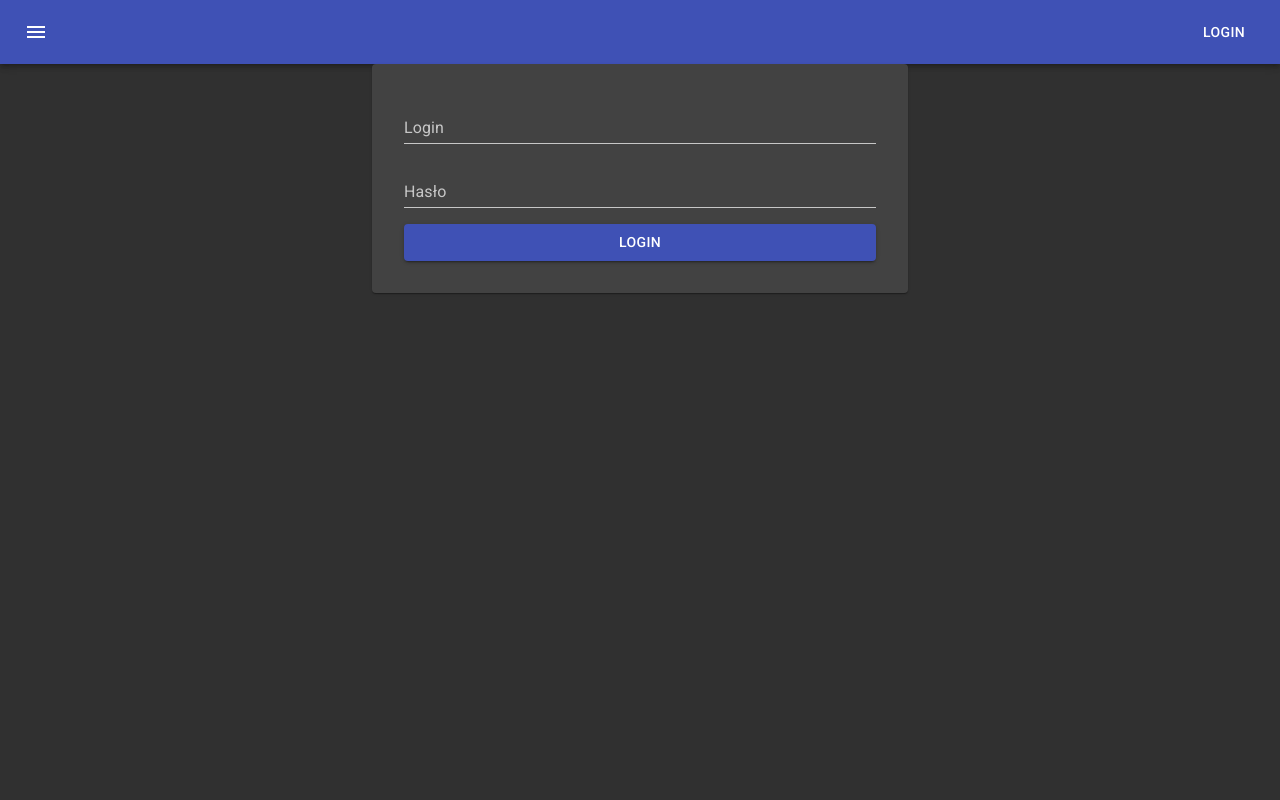
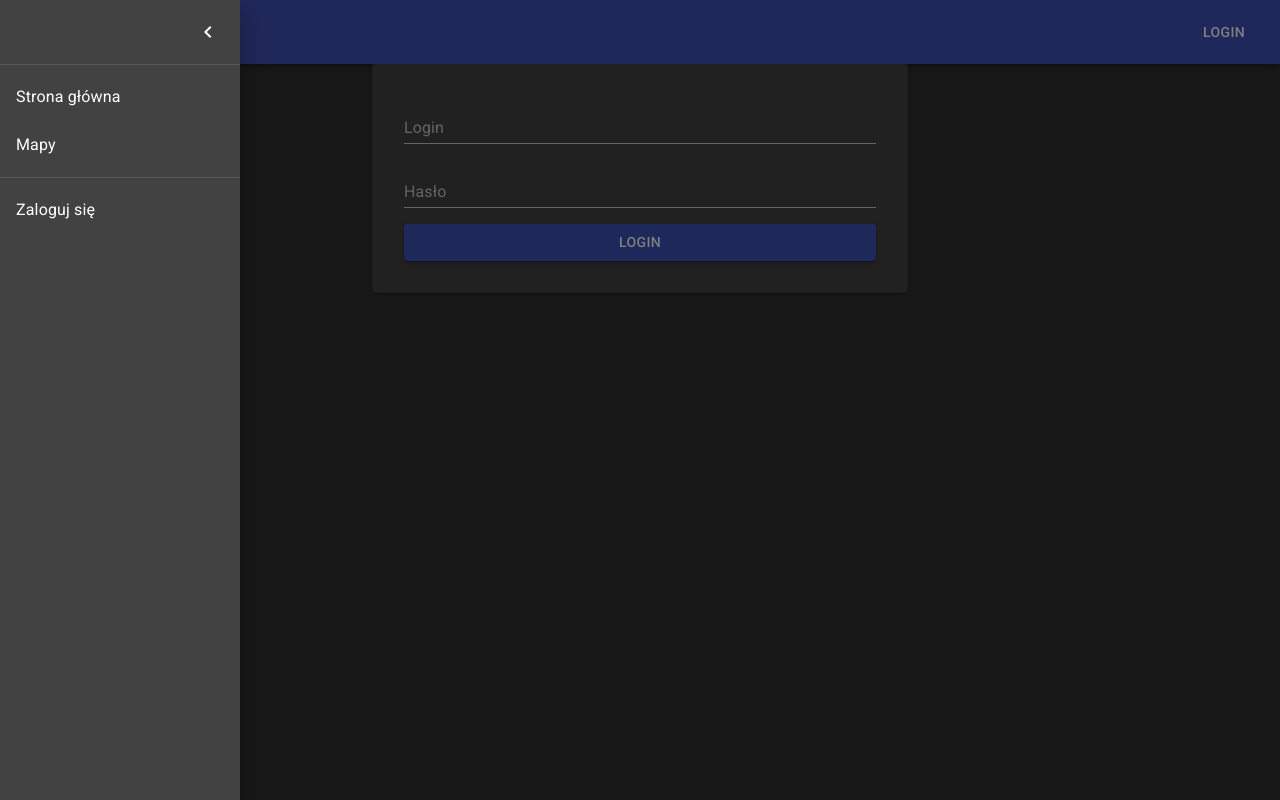
Before and after one commit to NKM-dev-team/nkm-front, a React (Create React App) app: page /login in a window 1280 px wide. Both pictures are taken after a click on the button "menu". Built offline with nearby package versions, Linux system fonts and the light colour scheme.

Commit message:
added left drawer

```diff
--- /dev/null
+++ b/src/components/LeftDrawer/index.tsx
@@ -0,0 +1,119 @@
+import React from "react";
+import clsx from "clsx";
+import {
+  makeStyles,
+  useTheme,
+  Theme,
+  createStyles,
+} from "@material-ui/core/styles";
+import Drawer from "@material-ui/core/Drawer";
+import CssBaseline from "@material-ui/core/CssBaseline";
+import AppBar from "@material-ui/core/AppBar";
+import Toolbar from "@material-ui/core/Toolbar";
+import List from "@material-ui/core/List";
+import Typography from "@material-ui/core/Typography";
+import Divider from "@material-ui/core/Divider";
+import IconButton from "@material-ui/core/IconButton";
+import MenuIcon from "@material-ui/icons/Menu";
+import ChevronLeftIcon from "@material-ui/icons/ChevronLeft";
+import ChevronRightIcon from "@material-ui/icons/ChevronRight";
+import ListItem from "@material-ui/core/ListItem";
+import ListItemIcon from "@material-ui/core/ListItemIcon";
+import ListItemText from "@material-ui/core/ListItemText";
+import InboxIcon from "@material-ui/icons/MoveToInbox";
+import MailIcon from "@material-ui/icons/Mail";
+import LeftDrawerContent from "../LeftDrawerContent";
+
+const drawerWidth = 240;
+
+const useStyles = makeStyles((theme: Theme) =>
+  createStyles({
+    root: {
+      display: "flex",
+    },
+    appBar: {
+      transition: theme.transitions.create(["margin", "width"], {
+        easing: theme.transitions.easing.sharp,
+        duration: theme.transitions.duration.leavingScreen,
+      }),
+    },
+    appBarShift: {
+      width: `calc(100% - ${drawerWidth}px)`,
+      marginLeft: drawerWidth,
+      transition: theme.transitions.create(["margin", "width"], {
+        easing: theme.transitions.easing.easeOut,
+        duration: theme.transitions.duration.enteringScreen,
+      }),
+    },
+    menuButton: {
+      marginRight: theme.spacing(2),
+    },
+    hide: {
+      display: "none",
+    },
+    drawer: {
+      width: drawerWidth,
+      flexShrink: 0,
+    },
+    drawerPaper: {
+      width: drawerWidth,
+    },
+    drawerHeader: {
+      display: "flex",
+      alignItems: "center",
+      padding: theme.spacing(0, 1),
+      // necessary for content to be below app bar
+      ...theme.mixins.toolbar,
+      justifyContent: "flex-end",
+    },
+    content: {
+      flexGrow: 1,
+      padding: theme.spacing(3),
+      transition: theme.transitions.create("margin", {
+        easing: theme.transitions.easing.sharp,
+        duration: theme.transitions.duration.leavingScreen,
+      }),
+      marginLeft: -drawerWidth,
+    },
+    contentShift: {
+      transition: theme.transitions.create("margin", {
+        easing: theme.transitions.easing.easeOut,
+        duration: theme.transitions.duration.enteringScreen,
+      }),
+      marginLeft: 0,
+    },
+  })
+);
+
+type LeftDrawerProps = {
+  open: boolean;
+  setOpen: React.Dispatch<React.SetStateAction<boolean>>;
+};
+export default function LeftDrawer({ open, setOpen }: LeftDrawerProps) {
+  const classes = useStyles();
+  const theme = useTheme();
+
+  return (
+    <Drawer
+      className={classes.drawer}
+      variant="temporary"
+      anchor="left"
+      open={open}
+      classes={{
+        paper: classes.drawerPaper,
+      }}
+    >
+      <div className={classes.drawerHeader}>
+        <IconButton onClick={() => setOpen(false)}>
+          {theme.direction === "ltr" ? (
+            <ChevronLeftIcon />
+          ) : (
+            <ChevronRightIcon />
+          )}
+        </IconButton>
+      </div>
+      <Divider />
+      <LeftDrawerContent />
+    </Drawer>
+  );
+}
--- /dev/null
+++ b/src/components/LeftDrawerContent/index.tsx
@@ -0,0 +1,33 @@
+import List from "@material-ui/core/List";
+import ListItem from "@material-ui/core/ListItem";
+import ListItemText from "@material-ui/core/ListItemText";
+import Divider from "@material-ui/core/Divider";
+import React from "react";
+import { Link as RouterLink } from "react-router-dom";
+
+const routeMap = [
+  ["Strona główna", "/"],
+  ["Mapy", "/hexmaps"],
+];
+
+export default function LeftDrawerContent() {
+  return (
+    <>
+      <List>
+        {routeMap.map((m) => (
+          <ListItem button key={m[0]} component={RouterLink} to={m[1]}>
+            <ListItemText primary={m[0]} />
+          </ListItem>
+        ))}
+      </List>
+      <Divider />
+      <List>
+        {["Zaloguj się"].map((text) => (
+          <ListItem button key={text} component={RouterLink} to={"/login"}>
+            <ListItemText primary={text} />
+          </ListItem>
+        ))}
+      </List>
+    </>
+  );
+}
--- a/src/components/Navbar/index.tsx
+++ b/src/components/Navbar/index.tsx
@@ -6,8 +6,9 @@ import Typography from "@material-ui/core/Typography";
 import Button from "@material-ui/core/Button";
 import IconButton from "@material-ui/core/IconButton";
 import MenuIcon from "@material-ui/icons/Menu";
-import { Link as RouterLink, useLocation } from "react-router-dom";
+import { Link as RouterLink } from "react-router-dom";
 import { Link } from "@material-ui/core";
+import LeftDrawer from "../LeftDrawer";
 
 const useStyles = makeStyles((theme) => ({
   root: {
@@ -22,6 +23,7 @@ const useStyles = makeStyles((theme) => ({
 }));
 export default function Navbar() {
   const classes = useStyles();
+  const [open, setOpen] = React.useState(false);
 
   return (
     <div className={classes.root}>
@@ -31,6 +33,7 @@ export default function Navbar() {
             edge="start"
             className={classes.menuButton}
             color="inherit"
+            onClick={() => setOpen(true)}
             aria-label="menu"
           >
             <MenuIcon />
@@ -43,6 +46,7 @@ export default function Navbar() {
           </Link>
         </Toolbar>
       </AppBar>
+      <LeftDrawer open={open} setOpen={setOpen} />
     </div>
   );
 }
```
